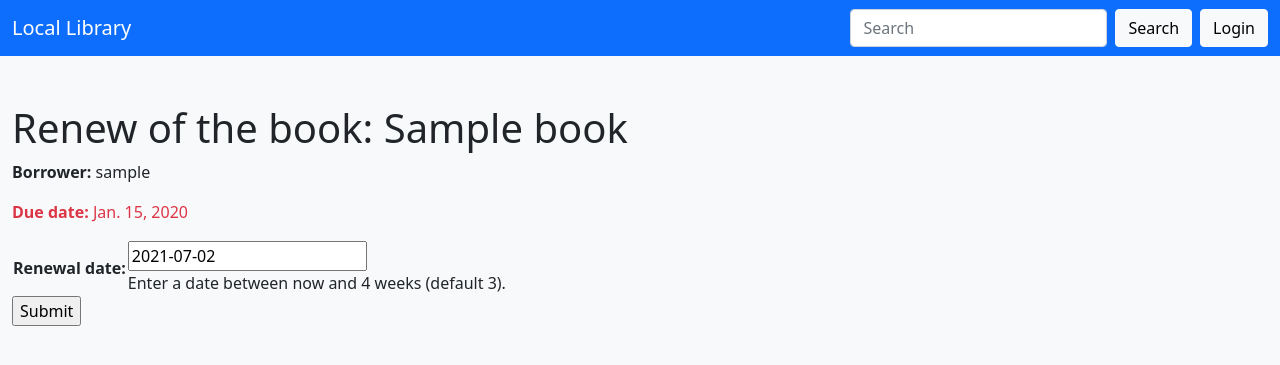
After one commit to fuoridallarete/fuzzy-library, a Django app: page /library/book/00000000-0000-0000-0000-000000000001/renew/ in a window 1280 px wide. The commit adds this page. Shown: the top 365 px of the page. Run offline with Django 3.2, Linux system fonts and the light colour scheme; tables that the repository leaves empty hold one stand-in row (values such as "Sample post").

Commit message:
added form renew book

```diff
--- /dev/null
+++ b/library_project/library/forms.py
@@ -0,0 +1,23 @@
+from datetime import datetime
+
+from django import forms
+from django.core.exceptions import ValidationError
+from django.utils.translation import ugettext_lazy as _
+
+
+class RenewBookForm(forms.Form):
+    renewal_date = forms.DateField(help_text="Enter a date between now and 4 weeks (default 3).")
+
+    def clean_renewal_date(self):
+        data = self.cleaned_data['renewal_date']
+
+        # Check if a date is not in the past.
+        if data < datetime.date.today():
+            raise ValidationError(_('Invalid date - renewal in past'))
+
+        # Check if a date is in the allowed range (+4 weeks from today).
+        if data > datetime.date.today() + datetime.timedelta(weeks=4):
+            raise ValidationError(_('Invalid date - renewal more than 4 weeks ahead'))
+
+        # Remember to always return the cleaned data.
+        return data
--- /dev/null
+++ b/library_project/library/templates/library/book_renew.html
@@ -0,0 +1,19 @@
+{% extends "library/base.html" %}
+
+{% block content %}
+  <h1>Renew of the book: {{ book_instance.book.title }}</h1>
+  <div>
+      <p><strong>Borrower:</strong> {{ book_instance.borrower }}</p>
+      <p{% if book_instance.is_overdue %} class="text-danger"{% endif %}>
+        <strong>Due date:</strong> {{ book_instance.due_back }}
+      </p>
+
+      <form action="" method="post">
+        {% csrf_token %}
+        <table>
+          {{ form.as_table }}
+        </table>
+        <input type="submit" value="Submit">
+      </form>
+  </div>
+{% endblock %}
--- a/library_project/library/templates/library/borrowed_books.html
+++ b/library_project/library/templates/library/borrowed_books.html
@@ -60,6 +60,7 @@
                             {{book.book.title}}
                         </a>
                         ({{ book.due_back }})
+                      <a href="{% url 'renew_book' book.id %}">Renew</a>
                       </li>
                   {% endfor %}
               </ul>
--- a/library_project/library/urls.py
+++ b/library_project/library/urls.py
@@ -9,4 +9,5 @@ urlpatterns = [
     path('authors/author_detail/<int:pk>/', views.AuthorDetailView.as_view(), name='author_detail'),
     path('mybooks/', views.LoanedBooksByUserListView.as_view(), name='my_borrowed'),
     path('borrowed_books/', views.borrowed_books, name='borrowed_books'),
+    path('book/<uuid:pk>/renew/', views.renew_book, name='renew_book'),
 ]
--- a/library_project/library/views.py
+++ b/library_project/library/views.py
@@ -1,9 +1,14 @@
-from django.shortcuts import render
+import datetime
+
+from django.http import HttpResponseRedirect
+from django.shortcuts import render, get_object_or_404
+from django.urls import reverse
 from django.views import generic
 from django.contrib.auth.decorators import login_required, permission_required
-from django.contrib.auth.mixins import LoginRequiredMixin, PermissionRequiredMixin
+from django.contrib.auth.mixins import LoginRequiredMixin
 
 from .models import Book, Author, BookInstance
+from .forms import RenewBookForm
 
 
 # Create your views here.
@@ -137,3 +142,34 @@ def borrowed_books(request):
 
     # Render the HTML template index.html with the data in the context variable
     return render(request, template, context=context)
+
+
+def renew_book(request, pk):
+    book_instance = get_object_or_404(BookInstance, pk=pk)
+
+    # If this is a POST request then process the Form data
+    if request.method == 'POST':
+
+        # Create a form instance and populate it with data from the request (binding):
+        form = RenewBookForm(request.POST)
+
+        # Check if the form is valid:
+        if form.is_valid():
+            # process the data in form.cleaned_data as required (here we just write it to the model due_back field)
+            book_instance.due_back = form.cleaned_data['renewal_date']
+            book_instance.save()
+
+            # redirect to a new URL:
+            return HttpResponseRedirect(reverse('all-borrowed'))
+
+    # If this is a GET (or any other method) create the default form.
+    else:
+        proposed_renewal_date = datetime.date.today() + datetime.timedelta(weeks=3)
+        form = RenewBookForm(initial={'renewal_date': proposed_renewal_date})
+
+    context = {
+        'form': form,
+        'book_instance': book_instance,
+    }
+
+    return render(request, 'library/book_renew.html', context)
```
